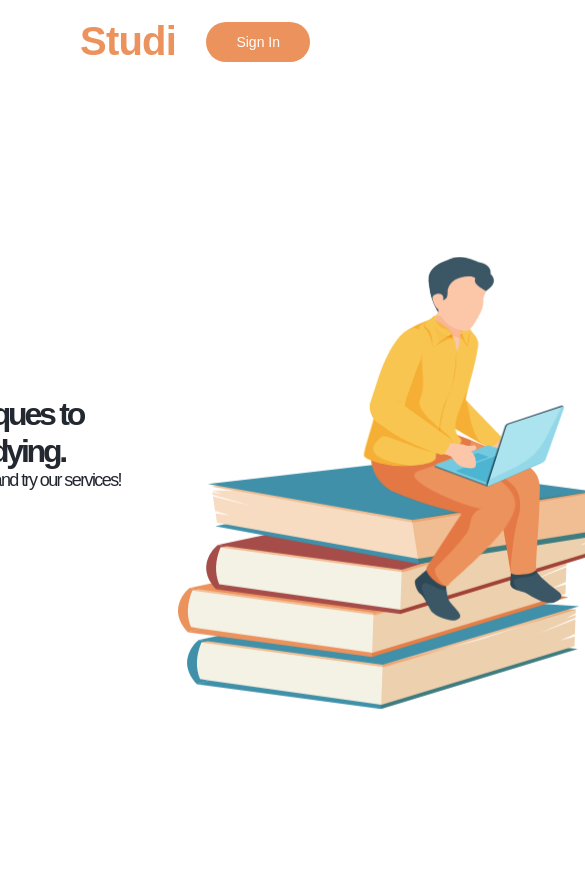
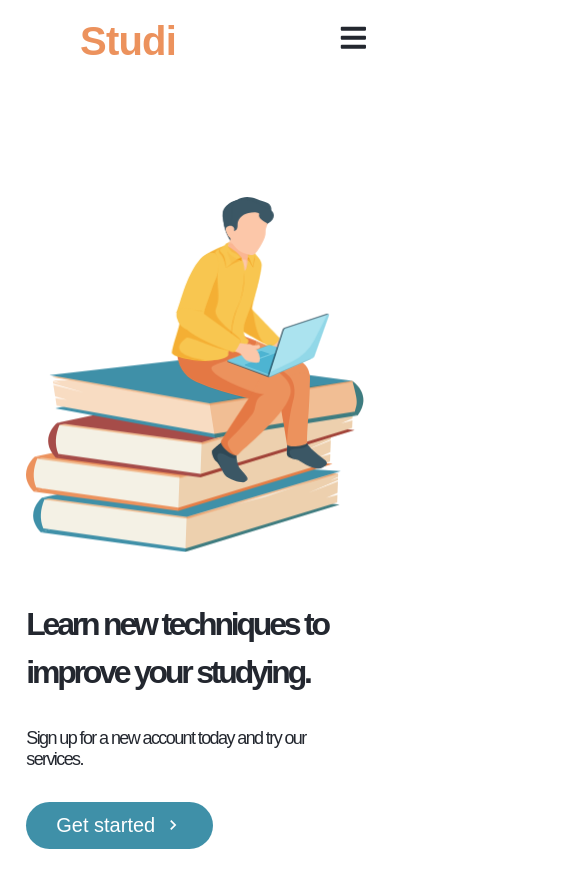
Before and after one commit to gxlpes/studi, a React (Create React App) app: page / in a window 390 px wide. Shown: the top 883 px of the page, 585 px wide, since content can reach past the window. Built offline with nearby package versions, Linux system fonts and the light colour scheme.

Commit message:
Improved mobile style

```diff
--- a/src/components/ButtonElement.js
+++ b/src/components/ButtonElement.js
@@ -7,7 +7,7 @@ export const Button = styled(Link)`
   background: ${({ primary }) => (primary ? "#3F90A8" : "	#EC925D")};
   white-space: nowrap;
   padding: ${({ big }) => (big ? "14px 48px" : "12px 30px")};
-  color: ${({ dark }) => (dark ? "#010606" : "#fff")};
+  color: ${({ dark }) => (dark ? "#3f3f3f" : "#fff")};
   font-size: ${({ fontBig }) => (fontBig ? "20px" : "14px")};
   outline: none;
   border: none;
--- a/src/components/HomeSection/HeroSection.js
+++ b/src/components/HomeSection/HeroSection.js
@@ -25,7 +25,7 @@ const HeroSection = () => {
         <SVGImage />
         <HeroText>
           <HeroH1>Learn new techniques to improve your studying.</HeroH1>
-          <HeroP>Sign up for a new account today and try our services!</HeroP>
+          <HeroP>Sign up for a new account today and try our services.</HeroP>
           <HeroBtnWrapper>
             <Button
               to="signup"
@@ -33,7 +33,6 @@ const HeroSection = () => {
               onMouseEnter={onHover}
               onMouseLeave={onHover}
               primary="true"
-              dark="true"
             >
               Get started {hover ? <ArrowForward /> : <ArrowRight />}
             </Button>
--- a/src/components/HomeSection/HeroSectionStyles.js
+++ b/src/components/HomeSection/HeroSectionStyles.js
@@ -12,14 +12,12 @@ export const HeroContainer = styled.div`
   z-index: 1;
 `;
 
-export const SVGImage = styled(SVGFile)`
-  width: 40rem;
-`;
-
 export const HeroText = styled.div`
+  margin-top: 3rem;
   display: flex;
   flex-direction: column;
   align-items: flex-start;
+  gap: 2rem;
 `;
 
 export const SVGContainer = styled.svg`
@@ -29,23 +27,39 @@ export const SVGContainer = styled.svg`
   background-color: white;
 `;
 
+export const SVGImage = styled(SVGFile)`
+  width: clamp(1rem + 15vw, 15rem + 25vw, 40rem + 50vw);
+
+  @media screen (max-width: 768px) {
+    margin-top: -10rem;
+  }
+`;
+
 export const HeroContent = styled.div`
   z-index: 3;
   max-width: 1200px;
+  margin-top: -5rem;
   padding: 8px 24px;
   display: flex;
   flex-direction: row-reverse;
   align-items: center;
+
+  @media screen and (max-width: 768px) {
+    flex-direction: column;
+    margin-top: 5rem;
+  }
 `;
 
 export const HeroH1 = styled.h1`
   color: #23272f;
   font-size: 48px;
   text-align: left;
+  line-height: 4rem;
   letter-spacing: -0.2rem;
 
   @media screen and (max-width: 768px) {
     font-size: 40px;
+    line-height: 3rem;
   }
 
   @media screen and (max-width: 480px) {
@@ -71,7 +85,6 @@ export const HeroP = styled.p`
 `;
 
 export const HeroBtnWrapper = styled.div`
-  margin-top: 32px;
   display: flex;
   flex-direction: column;
   align-items: center;
--- a/src/components/Navbar/NavbarStyles.js
+++ b/src/components/Navbar/NavbarStyles.js
@@ -49,7 +49,7 @@ export const MobileIcon = styled.div`
     transform: translate(500%, 65%);
     font-size: 1.8rem;
     cursor: pointer;
-    color: #fff;
+    color: #23272f;
   }
 `;
 
@@ -85,15 +85,6 @@ export const NavLinks = styled(LinkScroll)`
   }
 `;
 
-export const NavBtn = styled.nav`
-  display: flex;
-  align-items: center;
-
-  @media screen and (max-width: 768px) {
-    display: none;
-  }
-`;
-
 export const NavBtnLink = styled(LinkRouter)`
   border-radius: 7px;
   white-space: nowrap;
@@ -116,4 +107,8 @@ export const NavBtnWrapper = styled.div`
   flex-direction: column;
   align-items: center;
   justify-content: center;
+
+  @media screen and (max-width: 768px) {
+    display: none;
+  }
 `;
--- a/src/components/Sidebar/SidebarStyles.js
+++ b/src/components/Sidebar/SidebarStyles.js
@@ -19,7 +19,12 @@ export const SidebarContainer = styled.aside`
 `;
 
 export const CloseIcon = styled(FaTimes)`
-  color: purple;
+  transform: translate(-50%, 15%);
+  font-size: 2rem;
+  color: #ec925d;
+  position: absolute;
+  top: 1rem;
+  right: 1.8rem;
 `;
 
 export const Icon = styled.div`
@@ -59,7 +64,7 @@ export const SidebarLink = styled(LinkScroll)`
   cursor: pointer;
 
   &:hover {
-    color: #01bf71;
+    color: #3f90a8;
     transition: 0.2s ease-in-out;
   }
 `;
@@ -73,7 +78,7 @@ export const SideBtnWrap = styled.div`
 export const SidebarRoute = styled(LinkRouter)`
   color: white;
   border-radius: 50px;
-  background: purple;
+  background: #3f90a8;
   white-space: nowrap;
   padding: 0.5rem 2rem;
   font-size: 16px;
```
